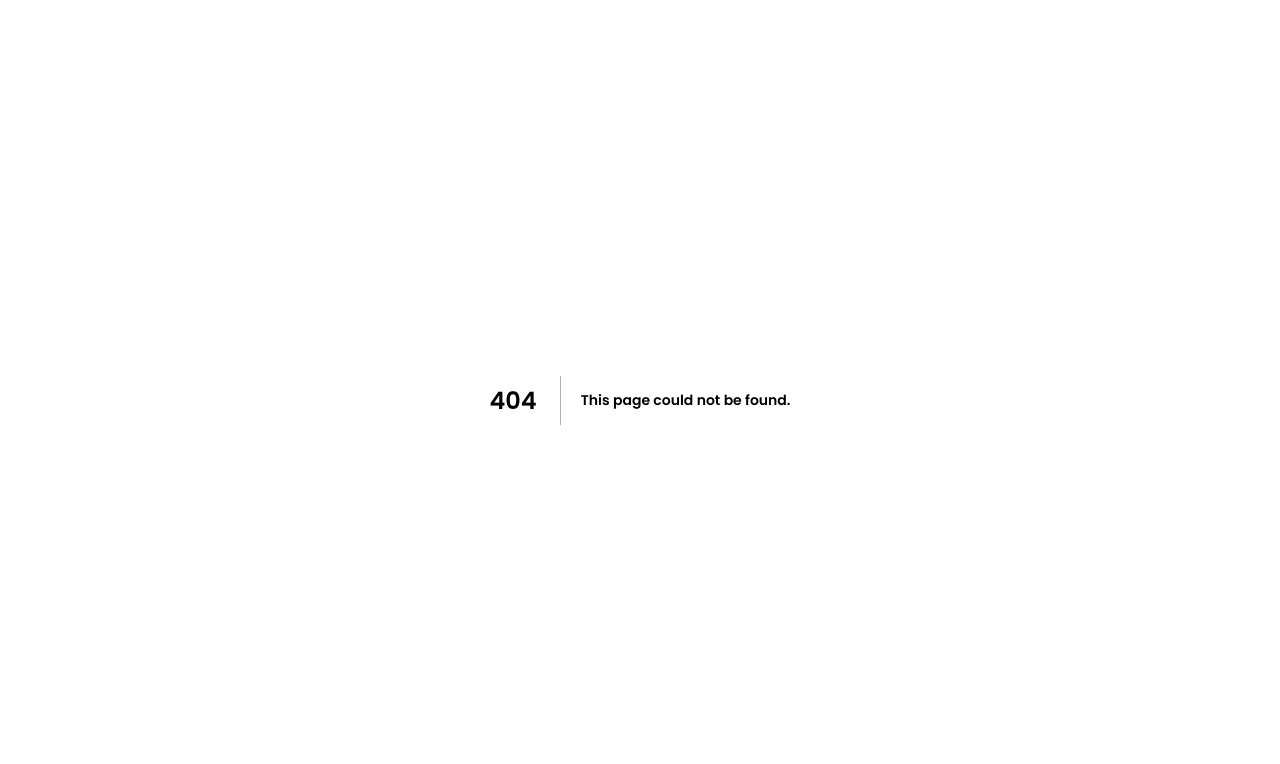
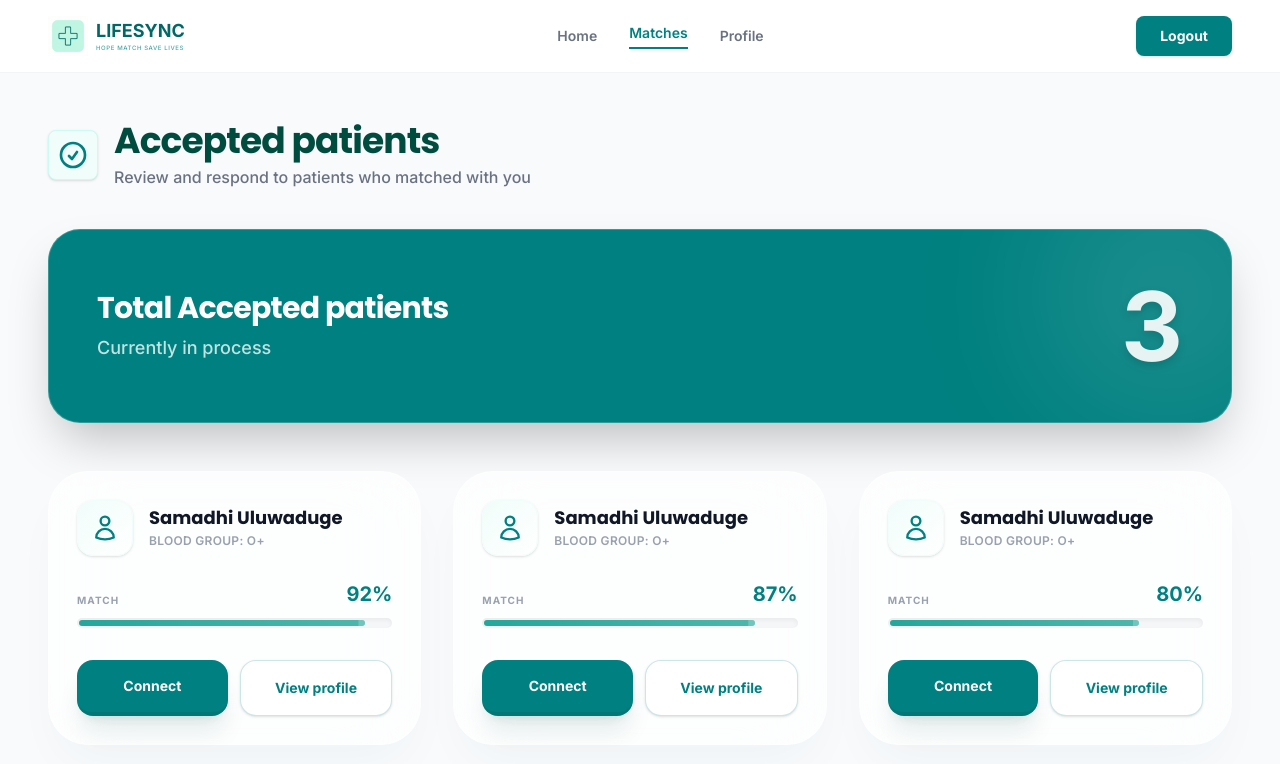
Before and after one commit to samadhi2003/Lifesync, a Next.js app in the folder client/: page /dashboard/donor/matches in a window 1280 px wide. Before the commit this address had no page. Shown: the top 764 px of the page. Built offline with nearby package versions, Linux system fonts and the light colour scheme.

Commit message:
feat: introduce donor matches page displaying accepted patients with match details and actions.

```diff
--- a/client/app/dashboard/donor/matches.tsx
+++ b/client/app/dashboard/donor/matches.tsx
@@ -0,0 +1,109 @@
+"use client";
+
+import { useState } from "react";
+import Link from "next/link";
+
+interface AcceptedPatient {
+    id: number;
+    name: string;
+    bloodGroup: string;
+    matchPercentage: number;
+    location: string;
+}
+
+const acceptedPatients: AcceptedPatient[] = [
+    { id: 1, name: "Samadhi Uluwaduge", bloodGroup: "O+", matchPercentage: 92, location: "Colombo, LK" },
+    { id: 2, name: "Samadhi Uluwaduge", bloodGroup: "O+", matchPercentage: 87, location: "Kandy, LK" },
+    { id: 3, name: "Samadhi Uluwaduge", bloodGroup: "O+", matchPercentage: 80, location: "Galle, LK" },
+];
+
+export default function DonorMatches() {
+    return (
+        <div className="font-sans relative min-h-screen">
+            {/* Background Decorative Blobs */}
+            <div className="fixed top-20 right-0 w-96 h-96 bg-[#008080]/10 rounded-full blur-[120px] -z-10 pointer-events-none animate-pulse"></div>
+            <div className="fixed bottom-0 left-0 w-[500px] h-[500px] bg-orange-200/20 rounded-full blur-[120px] -z-10 pointer-events-none"></div>
+
+            {/* Header Section */}
+            <div className="mb-10 relative z-10">
+                <div className="flex items-center gap-4 mb-2">
+                    <div className="text-[#008080] bg-teal-50 p-2 rounded-lg border border-teal-100 shadow-sm">
+                        <svg xmlns="http://www.w3.org/2000/svg" className="h-8 w-8" fill="none" viewBox="0 0 24 24" stroke="currentColor" strokeWidth={2}>
+                            <path strokeLinecap="round" strokeLinejoin="round" d="M9 12.75L11.25 15 15 9.75M21 12a9 9 0 11-18 0 9 9 0 0118 0z" />
+                        </svg>
+                    </div>
+                    <div>
+                        <h1 className="text-[#004D40] text-4xl font-black tracking-tight mb-1">Accepted patients</h1>
+                        <p className="text-gray-500 font-medium">Review and respond to patients who matched with you</p>
+                    </div>
+                </div>
+            </div>
+
+            {/* Total Summary Card */}
+            <div className="mb-12 bg-[#008080] rounded-[2rem] p-8 md:p-12 text-white shadow-2xl relative overflow-hidden border border-white/20 hover:scale-[1.01] transition-transform duration-500">
+                <div className="absolute top-0 right-0 -mr-16 -mt-16 w-64 h-64 bg-white/10 rounded-full blur-3xl"></div>
+
+                <div className="relative z-10 flex items-center justify-between">
+                    <div>
+                        <h2 className="text-2xl md:text-3xl font-bold mb-2 tracking-tight">Total Accepted patients</h2>
+                        <p className="text-teal-50/80 font-medium text-lg">Currently in process</p>
+                    </div>
+                    <div className="text-6xl md:text-8xl font-black text-white/90 drop-shadow-lg">
+                        {acceptedPatients.length}
+                    </div>
+                </div>
+            </div>
+
+            {/* Patient Grid */}
+            <div className="grid grid-cols-1 md:grid-cols-2 lg:grid-cols-3 gap-8 pb-20 relative z-10">
+                {acceptedPatients.map((patient) => (
+                    <div key={patient.id} className="group bg-white/70 backdrop-blur-2xl rounded-[2.5rem] border border-white/50 p-7 shadow-2xl shadow-teal-900/[0.04] hover:shadow-teal-900/[0.1] transition-all duration-500 hover:-translate-y-2 flex flex-col">
+                        <div className="flex items-center gap-4 mb-6">
+                            <div className="w-14 h-14 rounded-2xl bg-gradient-to-br from-teal-50 to-white flex items-center justify-center text-[#008080] shadow-sm border border-teal-50 group-hover:scale-110 transition-transform duration-500">
+                                <svg xmlns="http://www.w3.org/2000/svg" className="h-7 w-7" fill="none" viewBox="0 0 24 24" stroke="currentColor" strokeWidth={2}>
+                                    <path strokeLinecap="round" strokeLinejoin="round" d="M15.75 6a3.75 3.75 0 11-7.5 0 3.75 3.75 0 017.5 0zM4.501 20.118a7.5 7.5 0 0114.998 0A17.933 17.933 0 0112 21.75c-2.676 0-5.216-.584-7.499-1.632z" />
+                                </svg>
+                            </div>
+                            <div>
+                                <h3 className="font-extrabold text-gray-900 text-lg leading-tight group-hover:text-[#008080] transition-colors">{patient.name}</h3>
+                                <p className="text-gray-400 text-xs font-semibold mt-1 uppercase tracking-wide">Blood Group: {patient.bloodGroup}</p>
+                            </div>
+                        </div>
+
+                        {/* Match Progress */}
+                        <div className="mb-8">
+                            <div className="flex justify-between items-end mb-2.5">
+                                <span className="text-[10px] font-black text-gray-400 uppercase tracking-widest">Match</span>
+                                <span className="text-xl font-black text-[#008080]">{patient.matchPercentage}%</span>
+                            </div>
+                            <div className="w-full bg-gray-100/80 rounded-full h-2.5 p-0.5 shadow-inner">
+                                <div
+                                    className="h-full rounded-full bg-gradient-to-r from-[#26A69A] to-[#4DB6AC] shadow-lg relative overflow-hidden transition-all duration-1000 ease-out"
+                                    style={{ width: `${patient.matchPercentage}%` }}
+                                >
+                                    <div className="absolute inset-0 bg-white/20 animate-[shimmer_2s_infinite]"></div>
+                                </div>
+                            </div>
+                        </div>
+
+                        {/* Action Buttons */}
+                        <div className="mt-auto flex gap-3">
+                            <button className="flex-1 bg-[#008080] hover:bg-[#006967] text-white font-black py-4 rounded-2xl transition-all duration-300 text-sm shadow-xl shadow-teal-900/10 active:scale-95 border-b-4 border-teal-900/20">
+                                Connect
+                            </button>
+                            <button className="flex-1 bg-white hover:bg-gray-50 text-[#008080] font-black py-4 rounded-2xl transition-all duration-300 text-sm border border-[#008080]/20 shadow-sm active:scale-95">
+                                View profile
+                            </button>
+                        </div>
+                    </div>
+                ))}
+            </div>
+
+            <style jsx global>{`
+                @keyframes shimmer {
+                    100% { transform: translateX(100%); }
+                }
+            `}</style>
+        </div>
+    );
+}
--- /dev/null
+++ b/client/app/dashboard/donor/matches/page.tsx
@@ -0,0 +1,7 @@
+import DonorMatches from "../matches";
+
+export default function MatchesPage() {
+    return (
+        <DonorMatches />
+    );
+}
```
